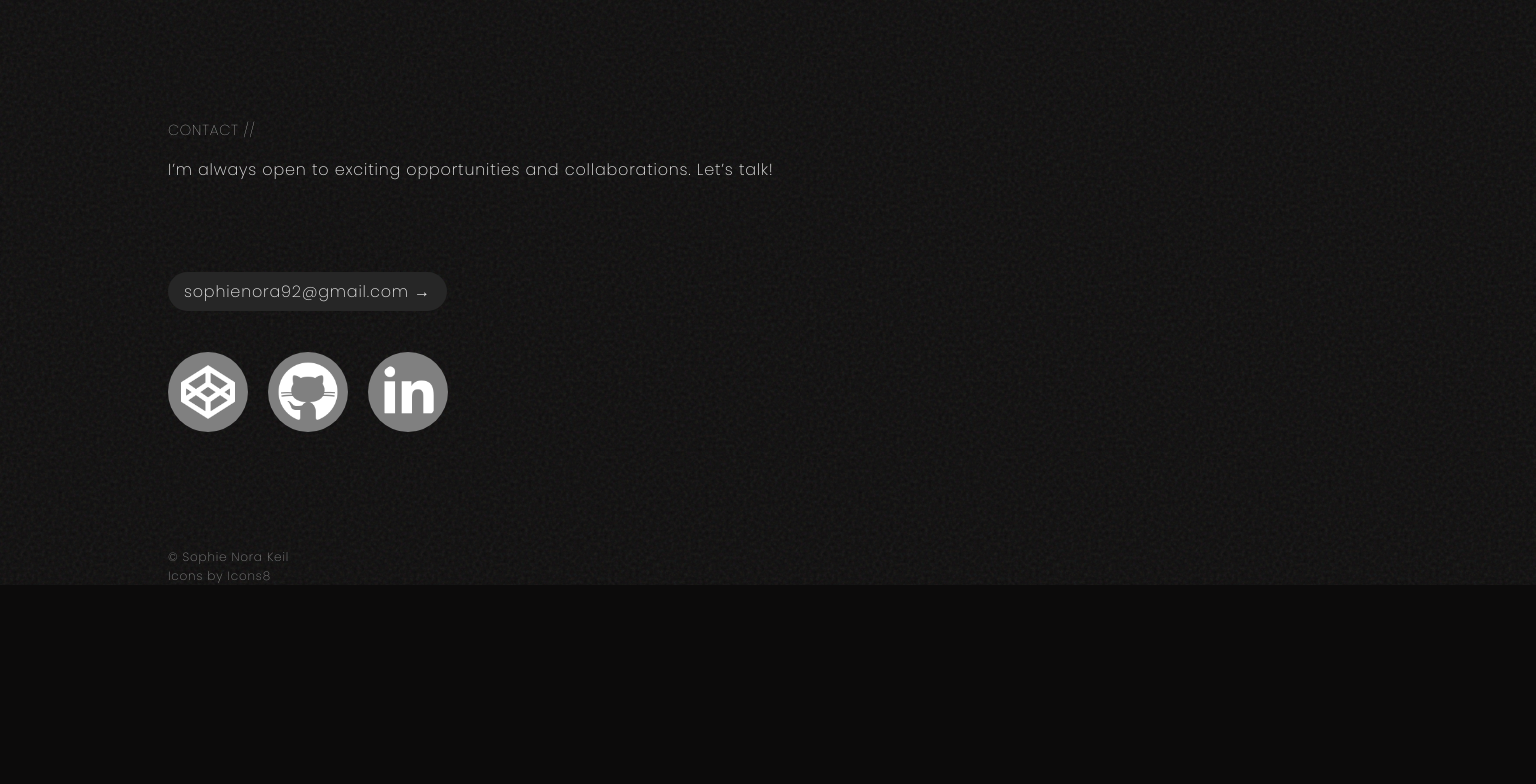
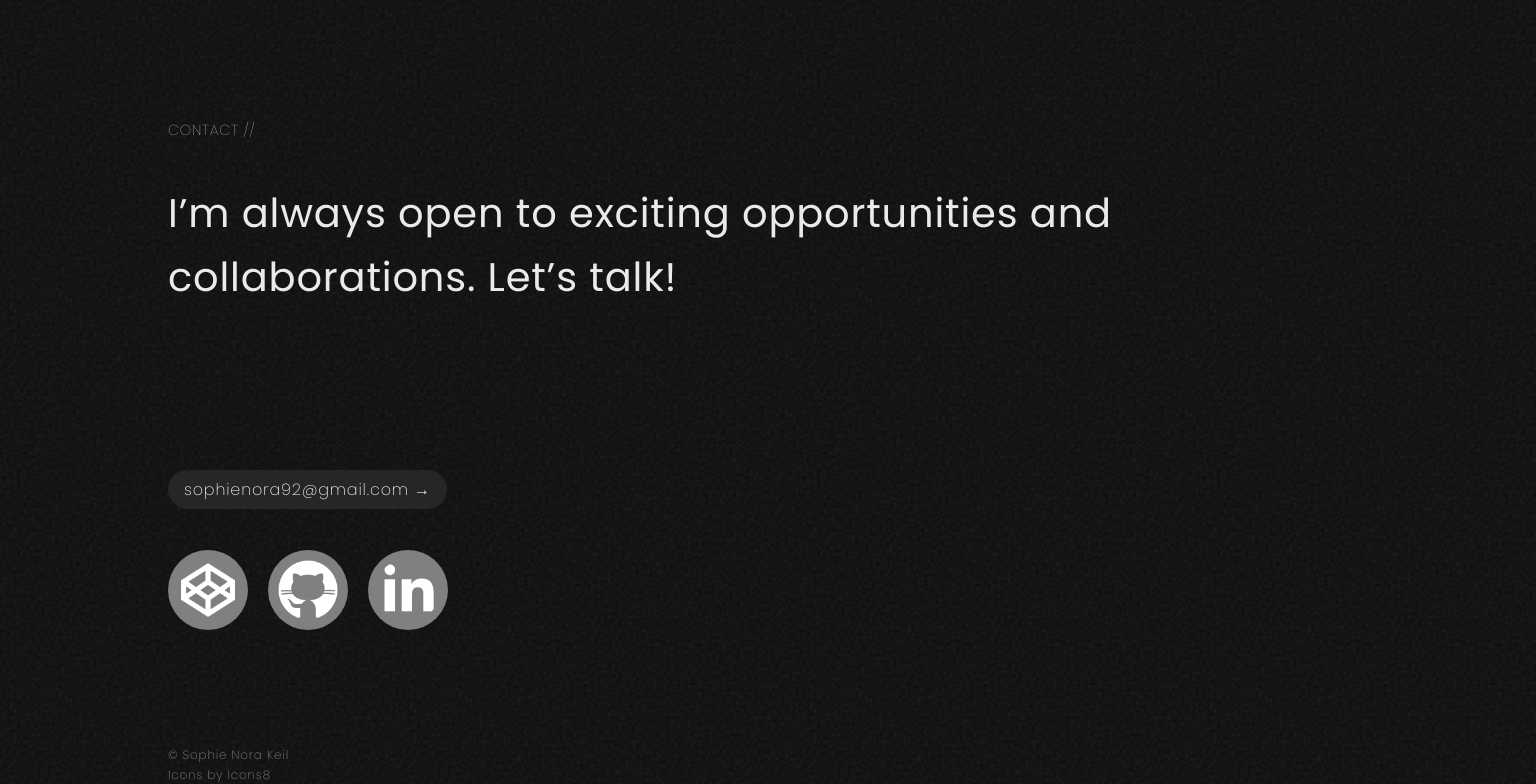
Before and after one commit to zofienora/portfolio-v032025, a React (Vite) app: page / in a window 1536 px wide. Shown: the part 2744-3528 px from the top of the page. Before the commit the page ends 3329 px from the top, so only its background shows below. Built offline with nearby package versions, Linux system fonts and the light colour scheme.

Commit message:
added media query for footer and contact

```diff
--- a/src/App.css
+++ b/src/App.css
@@ -217,3 +217,23 @@ header {
   padding-top: 8em;
   color: grey;
 }
+
+@media screen and (min-width: 700px) {
+  .connect-container {
+    height: 70vh;
+  }
+  .contact-text {
+    font-size: 1.5rem;
+    font-weight: 400;
+  }
+ }
+
+ @media screen and (min-width: 1300px) {
+  .connect-container {
+    height: 80vh;
+  }
+  .contact-text {
+    font-size: 2.5rem;
+    font-weight: 400;
+  }
+ }
```
